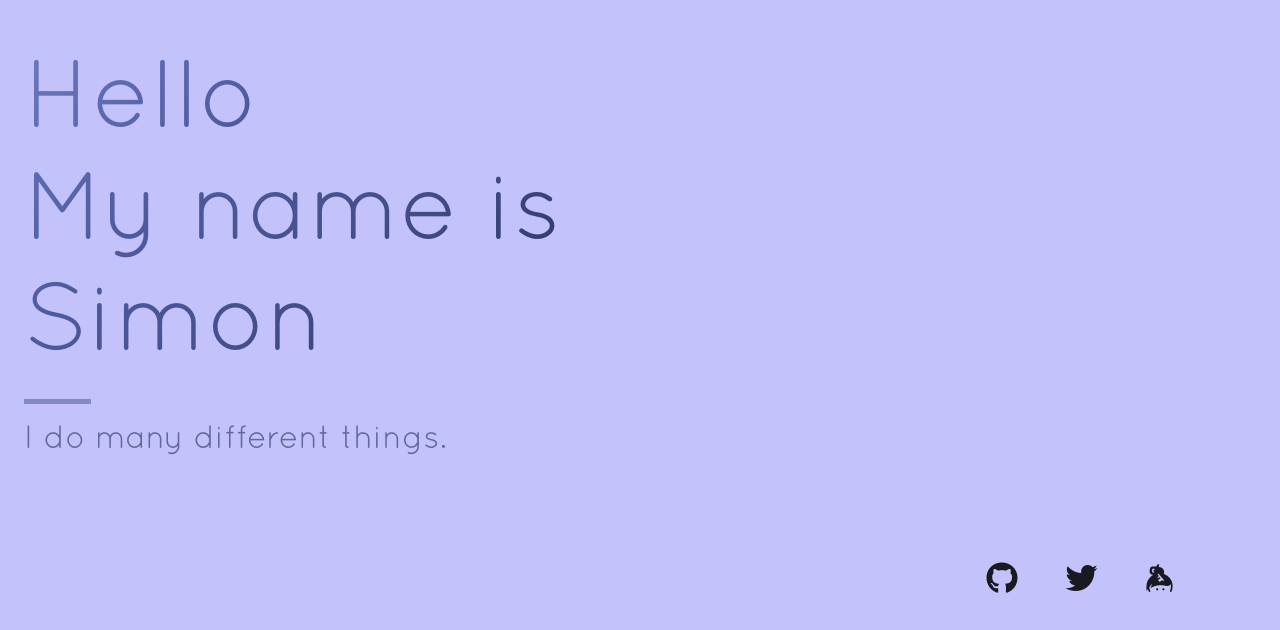
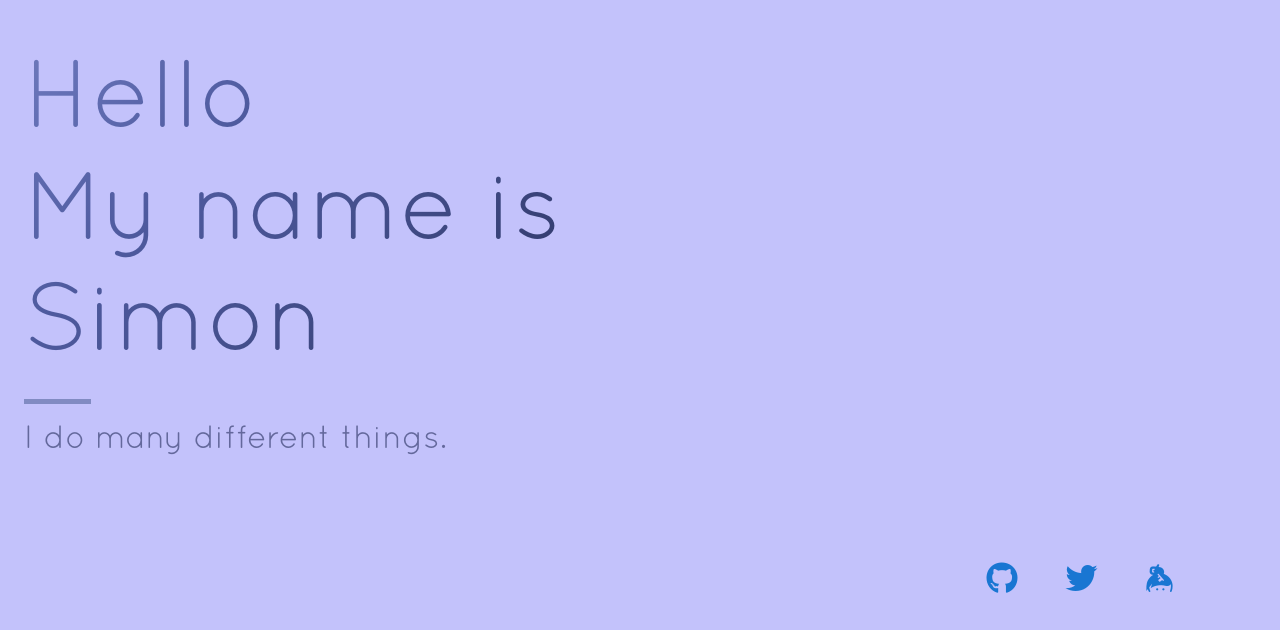
Before and after one commit to ssemakov/simonsemakov.com, a React (Create React App) app: page / in a window 1280 px wide. Shown: the part 170-800 px from the top of the page. Built offline with nearby package versions, Linux system fonts and the light colour scheme.

Commit message:
Make links acitionable

```diff
--- a/src/BottomIconsNavigation.js
+++ b/src/BottomIconsNavigation.js
@@ -1,4 +1,4 @@
-import { Grid } from "@mui/material";
+import { Grid, Link } from "@mui/material";
 import { Box } from "@mui/system";
 
 const GitHubIcon = () => <i class="menu-icons fa-brands fa-github" />;
@@ -11,13 +11,35 @@ const BottomIconNavigation = () => (
   >
     <Grid container direction="row" justifyContent="center" spacing={6}>
       <Grid item>
-        <GitHubIcon />
+        <Link
+          href="https://github.com/ssemakov"
+          rel="noopener"
+          target="_blank"
+          underline="hover"
+          aria-label="Visit Simon's GitHub profile which opens in a new window."
+        >
+          <GitHubIcon />
+        </Link>
       </Grid>
       <Grid item>
-        <TwitterIcon />
+        <Link
+          href="https://twitter.com/ssemakov"
+          rel="noopener"
+          target="_blank"
+          aria-label="Visit Simon's Twitter which opens in a new window."
+        >
+          <TwitterIcon />
+        </Link>
       </Grid>
       <Grid item>
-        <KeyBase />
+        <Link
+          href="https://keybase.io/ssemakov"
+          rel="noopener"
+          target="_blank"
+          aria-label="Visit Simon's Keybase profile which opens in a new window."
+        >
+          <KeyBase />
+        </Link>
       </Grid>
     </Grid>
   </Box>
```
